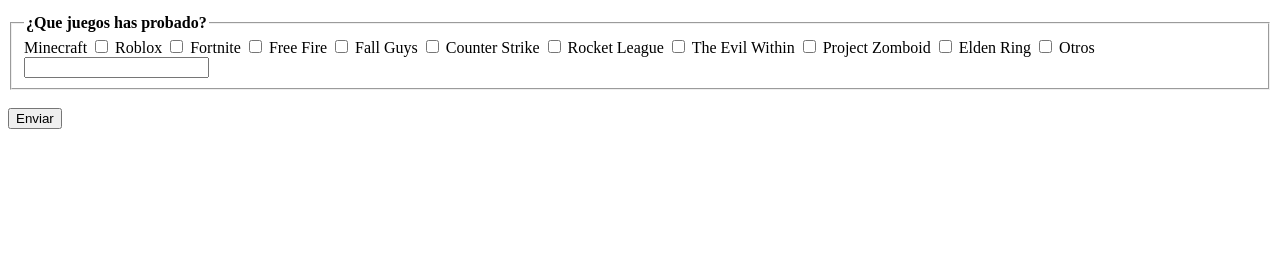
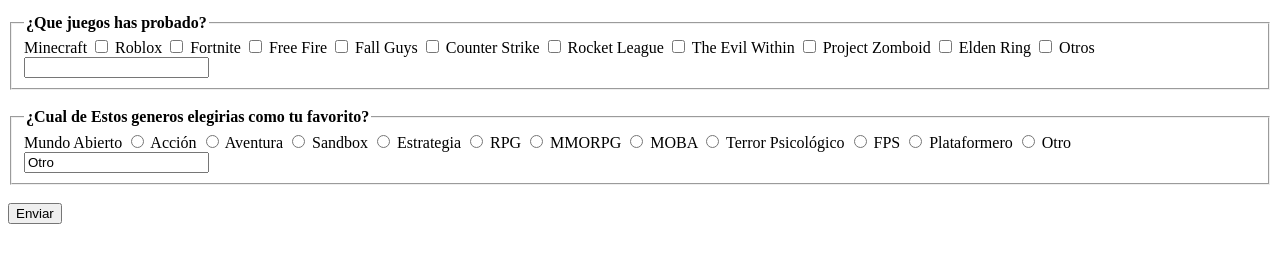
Before and after one commit to Newxon/WEB1-formularios, a plain HTML site: page index.html in a window 1280 px wide. Shown: the part 322-584 px from the top of the page. Drawn offline with Linux system fonts and the light colour scheme.

Commit message:
finalizado

```diff
--- a/index.html
+++ b/index.html
@@ -115,7 +115,47 @@
             <input type="checkbox" name="ER" id="ERid">
 
             <label for="Otroid">Otros</label>
-            <input type="checkboxs" name="Otros" id="Otroid">
+            <input type="text" name="Otros" id="Otroid">
+        </fieldset>
+        <br>
+        <fieldset>
+            <legend><strong>¿Cual de Estos generos elegirias como tu favorito?</strong></legend>
+
+            <label for="MundoAid">Mundo Abierto</label>
+            <input type="radio" name="GeneroFav" id="MundoAid" value="MundoA">
+
+            <label for="Accid">Acción</label>
+            <input type="radio" name="GeneroFav" id="Accid" value="Acción">
+
+            <label for="Avenid">Aventura</label>
+            <input type="radio" name="GeneroFav" id="Avenid" value="Aventura">
+
+            <label for="Sandboxid">Sandbox</label>
+            <input type="radio" name="GeneroFav" id="Sandboxid" value="Sandbox">
+
+            <label for="Estraid">Estrategia</label>
+            <input type="radio" name="GeneroFav" id="Estraid" value="Estrategia">
+
+            <label for="RPGid">RPG</label>
+            <input type="radio" name="GeneroFav" id="RPGid" value="RPG">
+
+            <label for="MMORPGid">MMORPG</label>
+            <input type="radio" name="GeneroFav" id="MMORPGid" value="MMORPG">
+
+            <label for="MOBAid">MOBA</label>
+            <input type="radio" name="GeneroFav" id="MOBAid" value="MOBA">
+
+            <label for="TerrorPid">Terror Psicológico</label>
+            <input type="radio" name="GeneroFav" id="TerrorPid" value="TerrorP">
+
+            <label for="FPSid">FPS</label>
+            <input type="radio" name="GeneroFav" id="FPSid" value="FPS">
+
+            <label for="Plataid">Plataformero</label>
+            <input type="radio" name="GeneroFav" id="Plataid" value="Plataformero">
+
+            <label for="OtroVid">Otro</label>
+            <input type="text" name="GeneroFav" id="OtroVid" value="Otro">
         </fieldset>
         <br>
         <input type="submit" value="Enviar">
```
